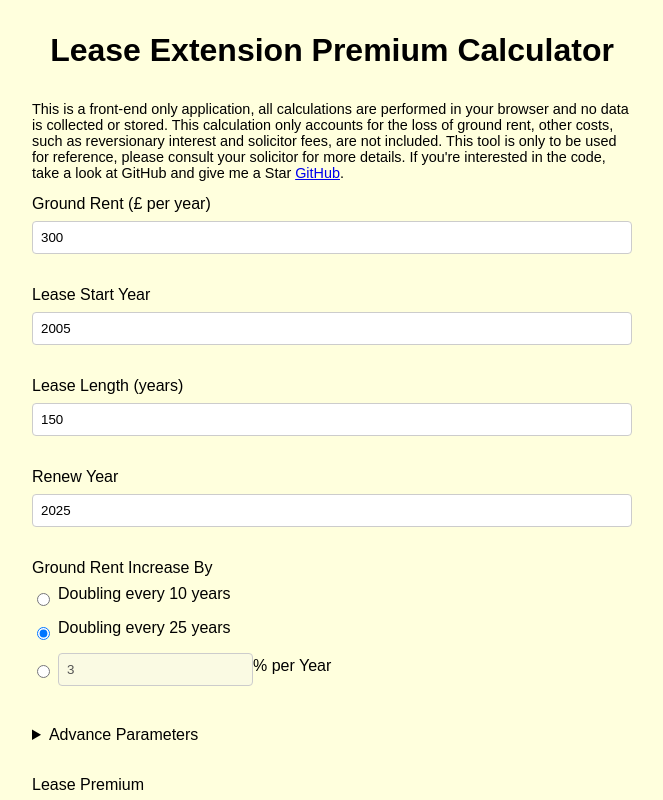
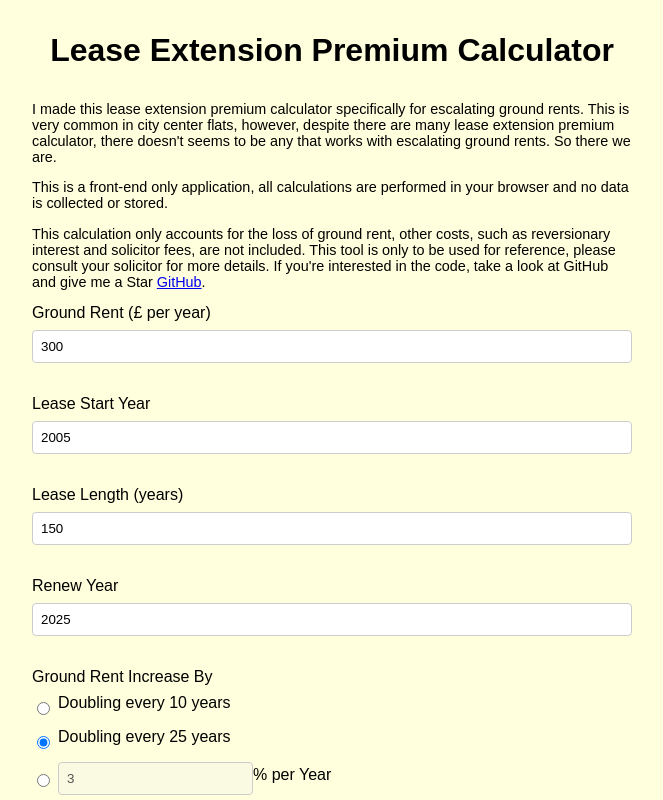
Before and after one commit to Chymaster/LeasePremium-Try2, a Vue app: page / in a window 1280 px wide. Shown: the top 800 px of the page, without its empty margins (308-971 px from the left). Built offline with nearby package versions, Linux system fonts and the light colour scheme.

Commit message:
Updated description

```diff
--- a/src/App.vue
+++ b/src/App.vue
@@ -50,7 +50,9 @@ const additionalCost = computed(() => {
 <template>
   <main>
     <h1>Lease Extension Premium Calculator</h1>
-    <p class="description">This is a front-end only application, all calculations are performed in your browser and no data is collected or stored. This calculation only accounts for the loss of ground rent, other costs, such as reversionary interest and solicitor fees, are not included. This tool is only to be used for reference, please consult your solicitor for more details. If you're interested in the code, take a look at GitHub and give me a Star <a href="https://github.com/Chymaster/LeasePremium-Try2" target="_blank">GitHub</a>.</p>
+    <p class="description">I made this lease extension premium calculator specifically for escalating ground rents. This is very common in city center flats, however, despite there are many lease extension premium calculator, there doesn't seems to be any that works with escalating ground rents. So there we are.</p>
+    <p class="description">This is a front-end only application, all calculations are performed in your browser and no data is collected or stored.</p>
+    <p class="description"> This calculation only accounts for the loss of ground rent, other costs, such as reversionary interest and solicitor fees, are not included. This tool is only to be used for reference, please consult your solicitor for more details. If you're interested in the code, take a look at GitHub and give me a Star <a href="https://github.com/Chymaster/LeasePremium-Try2" target="_blank">GitHub</a>.</p>
     <form @submit.prevent>
 
       <div class="form-group">
@@ -133,6 +135,9 @@ const additionalCost = computed(() => {
       </table>
     </div>
   </main>
+  <footer>
+    <p>&copy; {{ new Date().getFullYear() }} Chymaster. All rights reserved.</p>
+  </footer>
 </template>
 
 <style scoped>
```
